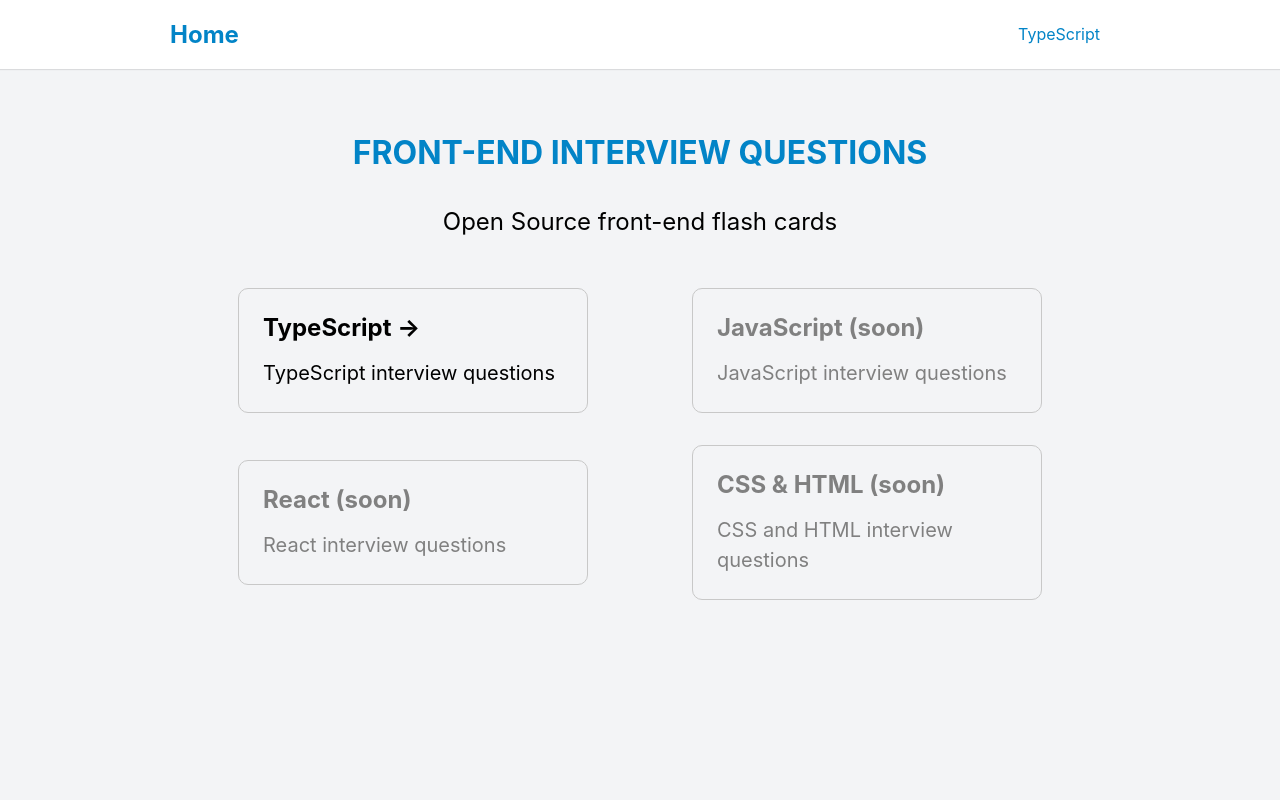
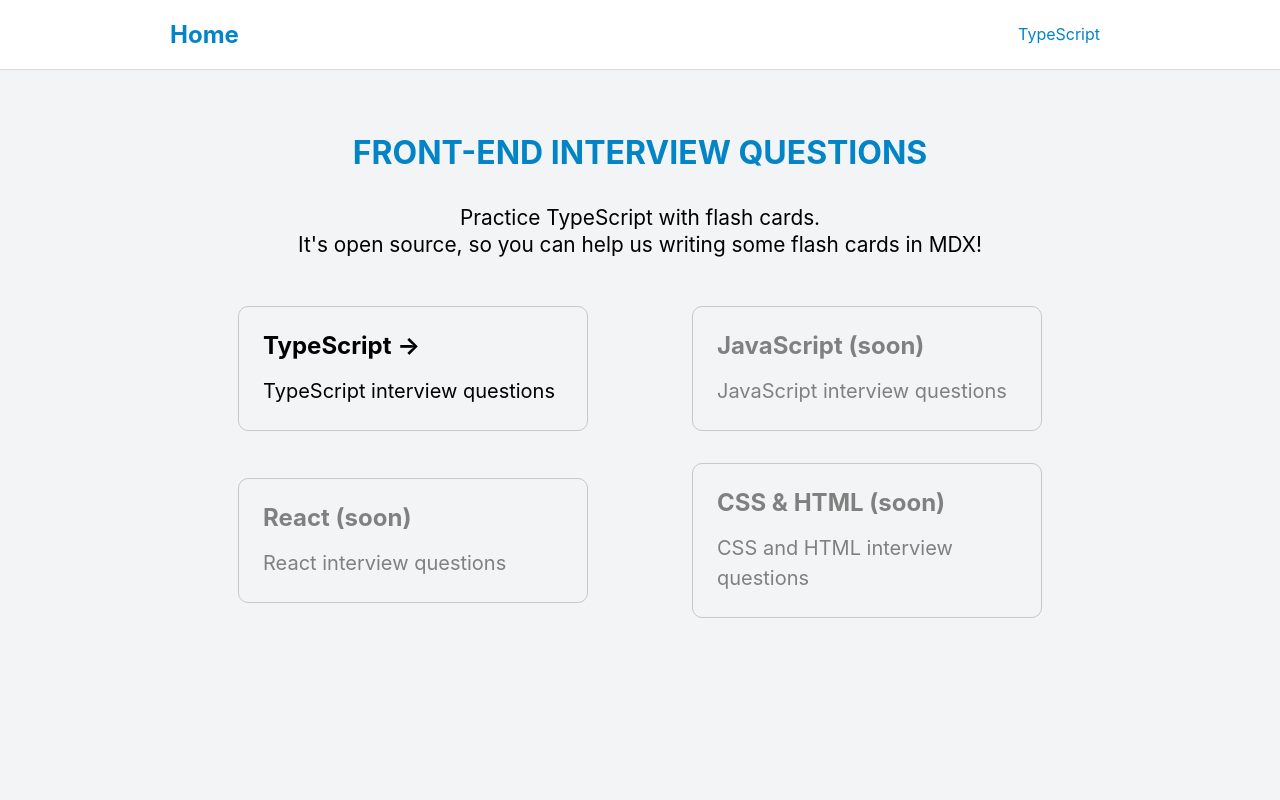
Before and after one commit to arturcarvalho/feiq, a Next.js app: page / in a window 1280 px wide. Shown: the top 800 px of the page. Built offline with nearby package versions, Linux system fonts and the light colour scheme.

Commit message:
Improve descriptions

```diff
--- a/layouts/Layout.tsx
+++ b/layouts/Layout.tsx
@@ -12,7 +12,7 @@
         // socialImage="index2.png"
         title={"FEIQ: Front-End Interview Questions"}
         description={
-          "Front-End Interview Questions. TypeScript, JavaScript, React"
+          "Practice TypeScript with flash cards. It's open source, so you can help us writing some flash cards in MDX!"
         }
         url="https://www.feiq.org"
       />
--- a/pages/index.tsx
+++ b/pages/index.tsx
@@ -7,7 +7,12 @@
       <main className={styles.main}>
         <h1 className={styles.title}>Front-End Interview Questions</h1>
 
-        <p className={styles.description}>Open Source front-end flash cards</p>
+        <p className={styles.description}>
+          {/* same text as <FullHead> description */}
+          Practice TypeScript with flash cards. <br />
+          It&apos;s open source, so you can help us writing some flash cards in
+          MDX!
+        </p>
 
         <div className={styles.grid}>
           <a href="/typescript" className={styles.card}>
--- a/styles/Home.module.css
+++ b/styles/Home.module.css
@@ -53,8 +53,8 @@
 
 .description {
     margin: 2rem 0;
-    line-height: 1.5;
-    font-size: 1.5rem;
+    line-height: 1.3;
+    font-size: 1.3rem;
 }
 
 .code {
```
